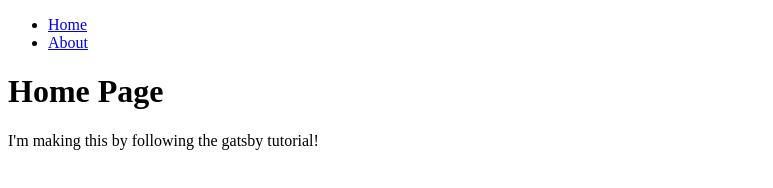
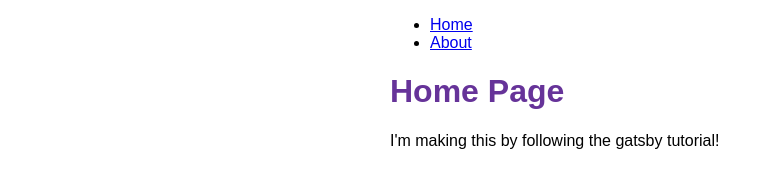
Before and after one commit to sophiahunt/my-site, a Gatsby site: page / in a window 1280 px wide. Shown: the whole page, without its empty margins (0-773 px from the left). Built offline with nearby package versions, Linux system fonts and the light colour scheme; Gatsby itself is replaced by a stand-in of ours.

Commit message:
created css modules

```diff
--- a/src/components/layout.js
+++ b/src/components/layout.js
@@ -1,17 +1,24 @@
 import * as React from 'react';
 import { Link } from 'gatsby';
+import {
+    container,
+    heading,
+    navLinks,
+    navLinkItem,
+    navLinkText
+  } from './layout.module.css'
 
 const Layout = ({ pageTitle, children }) => {
   return (
-    <div>
+    <div className ={container}>
       <nav>
-        <ul>
-          <li><Link to="/">Home</Link></li>
-          <li><Link to="/about">About</Link></li>
+        <ul className={navLinks}>
+          <li className={navLinkItem}><Link to="/">Home</Link></li>
+          <li className={navLinkItem}><Link to="/about">About</Link></li>
         </ul>
       </nav>
       <main>
-        <h1>{pageTitle}</h1>
+        <h1 className={heading}>{pageTitle}</h1>
         {children}
       </main>
     </div>
--- /dev/null
+++ b/src/components/layout.module.css
@@ -0,0 +1,19 @@
+.container {
+    margin: auto;
+    max-width: 500px;
+    font-family: sans-serif;
+}
+.heading {
+  color: rebeccapurple;
+}
+.nav-links {
+  display: flex;
+  list-style: none;
+  padding-left: 0;
+}
+.nav-link-item {
+  padding-right: 2rem;
+}
+.nav-link-text {
+  color: black;
+}
```
